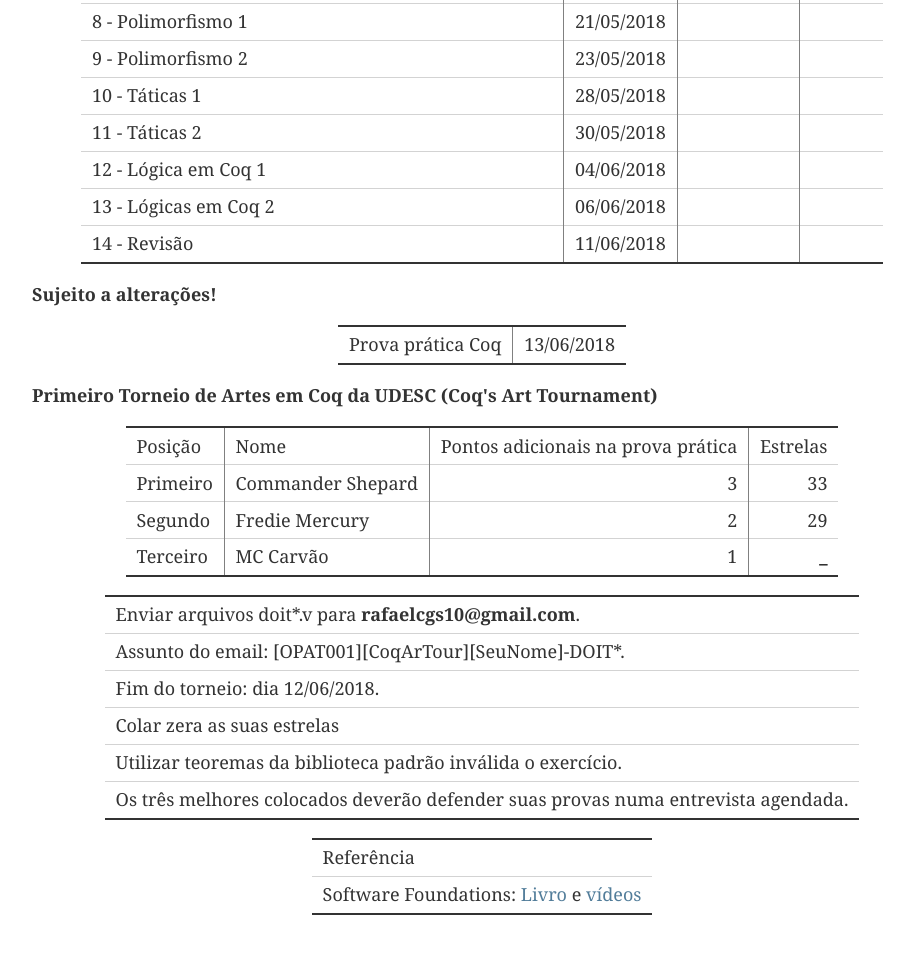
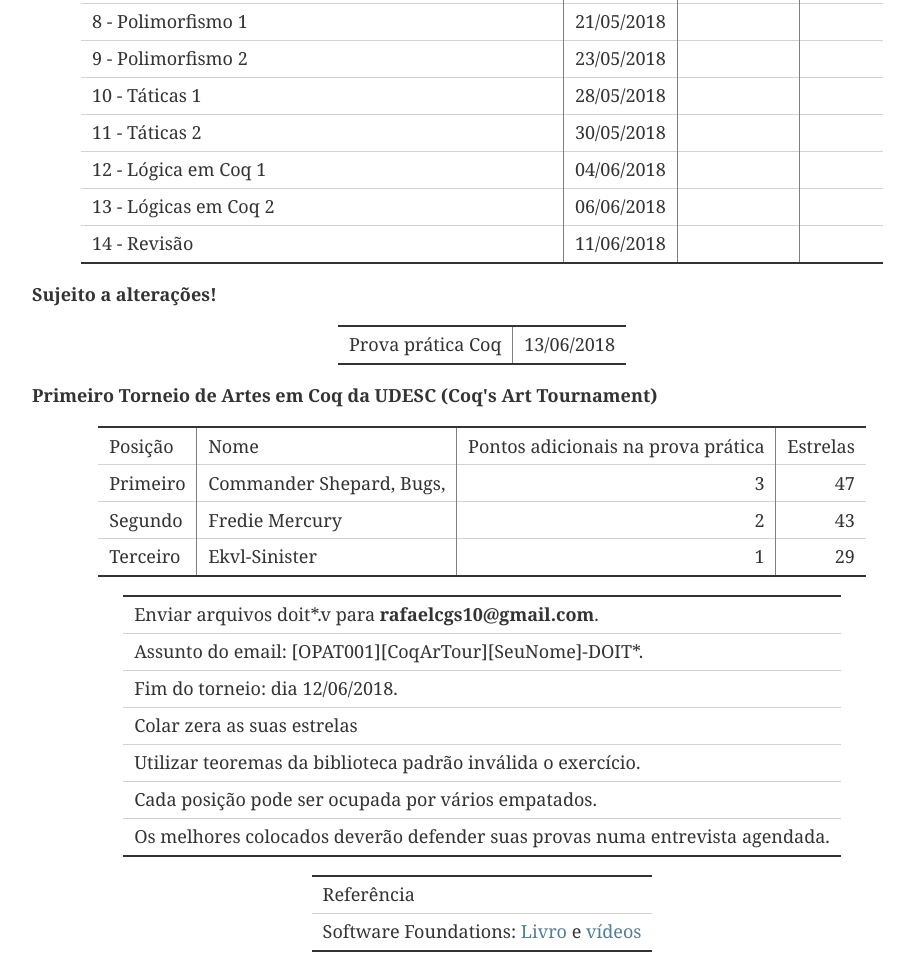
Before and after one commit to rafaelcgs10/rafaelcgs10.github.io, a plain HTML site: page coq.html in a window 1280 px wide. Shown: the part 551-1529 px from the top of the page, without its empty margins (158-1072 px from the left). Before the commit the page ends 1492 px from the top, so only its background shows below. Drawn offline with Linux system fonts and the light colour scheme.

Commit message:
atualiza colocacoes

```diff
--- a/coq.html
+++ b/coq.html
@@ -3,7 +3,7 @@
 "http://www.w3.org/TR/xhtml1/DTD/xhtml1-strict.dtd">
 <html xmlns="http://www.w3.org/1999/xhtml" lang="pt" xml:lang="pt">
 <head>
-<!-- 2018-05-15 ter 23:18 -->
+<!-- 2018-05-16 qua 19:38 -->
 <meta http-equiv="Content-Type" content="text/html;charset=utf-8" />
 <meta name="viewport" content="width=device-width, initial-scale=1" />
 <title>Curso de Coq da disciplina OPAT001</title>
@@ -395,23 +395,23 @@ for the JavaScript code in this tag.
 
 <tr>
 <td class="org-left">Primeiro</td>
-<td class="org-left">Commander Shepard</td>
+<td class="org-left">Commander Shepard, Bugs,</td>
 <td class="org-right">3</td>
-<td class="org-right">33</td>
+<td class="org-right">47</td>
 </tr>
 
 <tr>
 <td class="org-left">Segundo</td>
 <td class="org-left">Fredie Mercury</td>
 <td class="org-right">2</td>
-<td class="org-right">29</td>
+<td class="org-right">43</td>
 </tr>
 
 <tr>
 <td class="org-left">Terceiro</td>
-<td class="org-left">MC Carvão</td>
+<td class="org-left">Ekvl-Sinister</td>
 <td class="org-right">1</td>
-<td class="org-right"><span class="underline">_</span></td>
+<td class="org-right">29</td>
 </tr>
 </tbody>
 </table>
@@ -444,7 +444,11 @@ for the JavaScript code in this tag.
 </tr>
 
 <tr>
-<td class="org-left">Os três melhores colocados deverão defender suas provas numa entrevista agendada.</td>
+<td class="org-left">Cada posição pode ser ocupada por vários empatados.</td>
+</tr>
+
+<tr>
+<td class="org-left">Os melhores colocados deverão defender suas provas numa entrevista agendada.</td>
 </tr>
 </tbody>
 </table>
```
Also changed, not shown: 1 other file.
